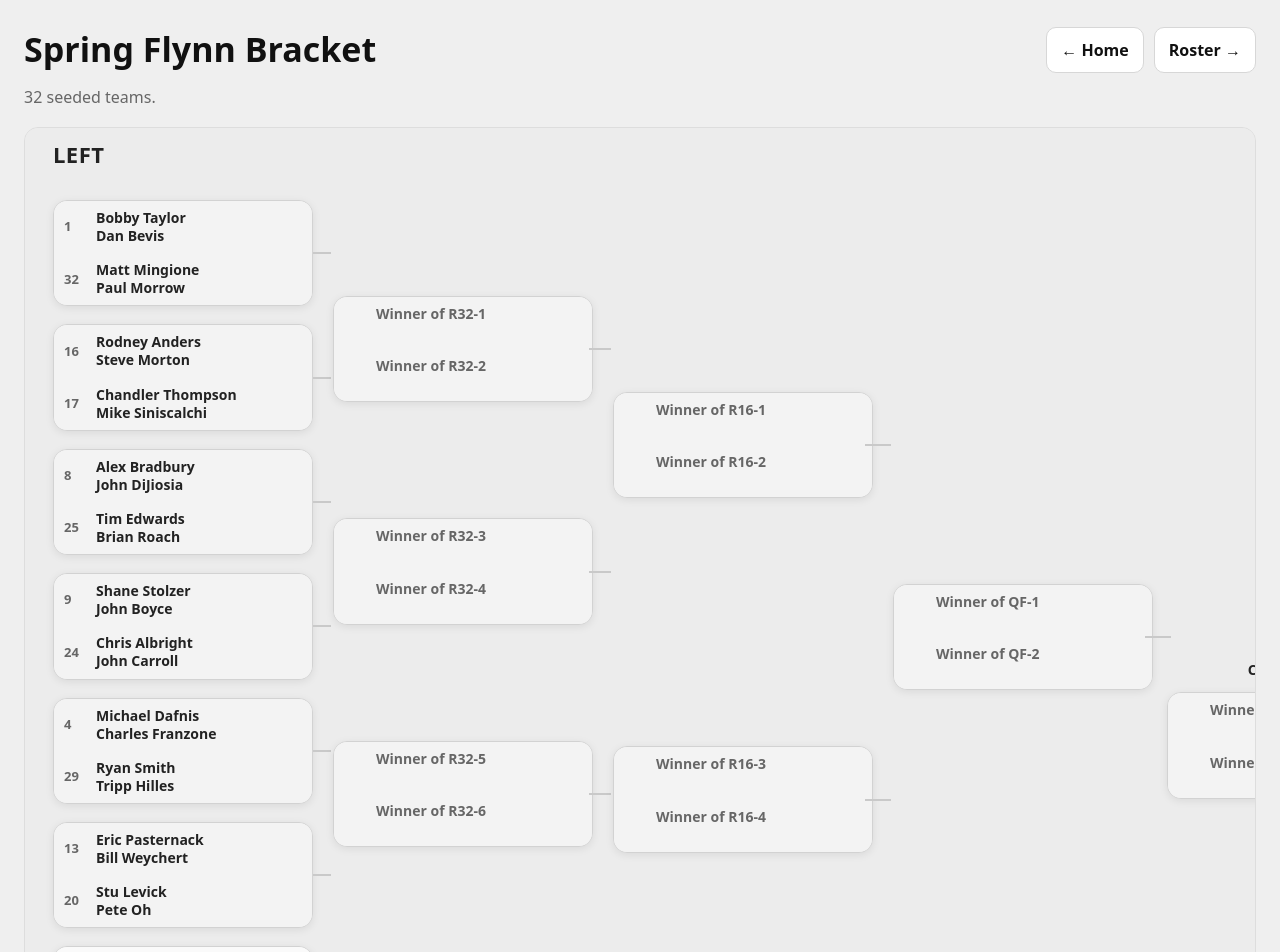
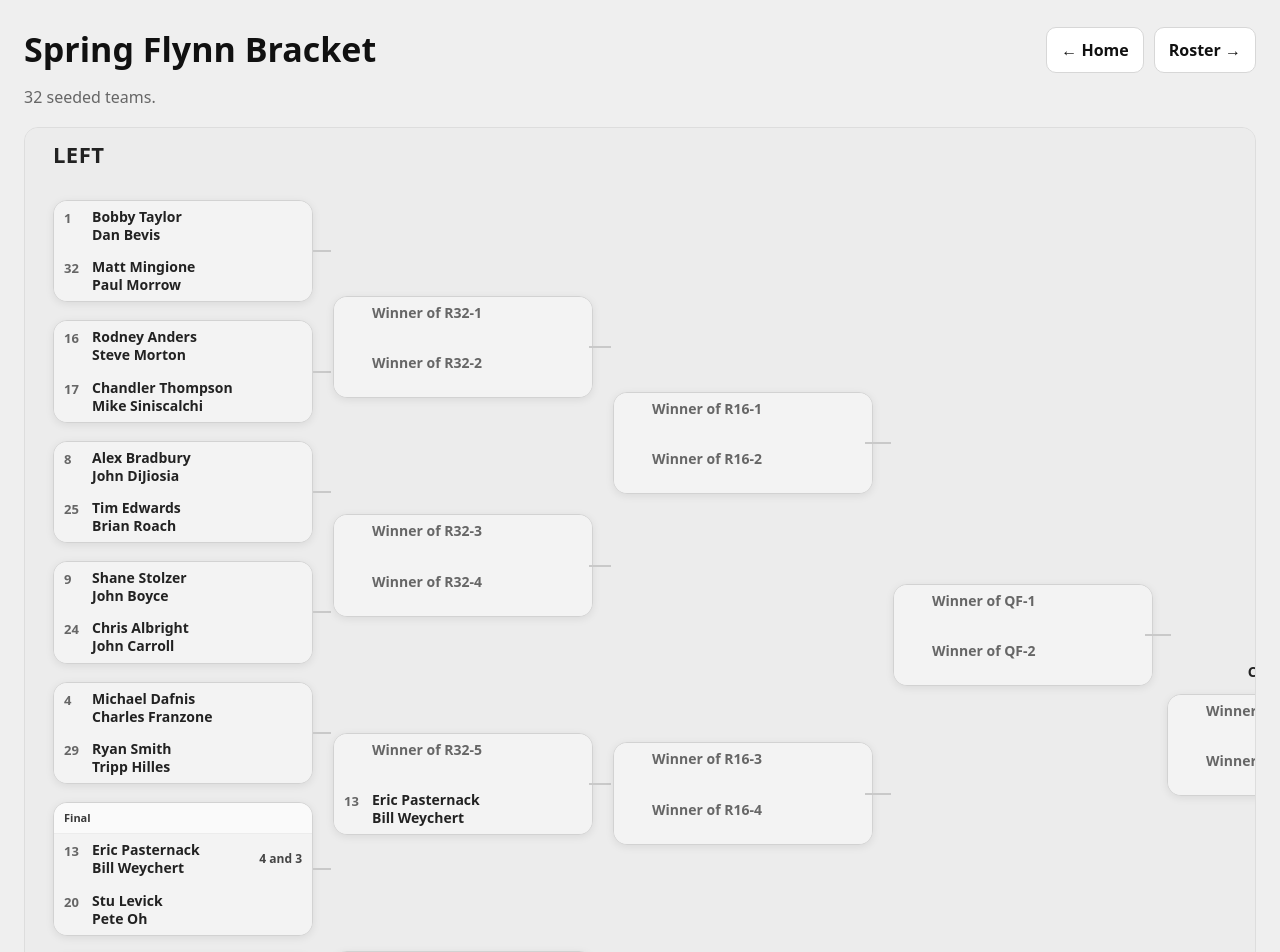
Before and after one commit to mdanieledcg-pixel/spring-flynn, a Next.js app: page /bracket in a window 1280 px wide. Shown: the top 952 px of the page. Built offline with nearby package versions, Linux system fonts and the light colour scheme; no server answers; the database is empty.

Commit message:
Update page.tsx
kingkiner / mchale and pasternack / weychart

```diff
--- a/app/bracket/page.tsx
+++ b/app/bracket/page.tsx
@@ -57,8 +57,33 @@ function make32SeedBracket(teams: Team[]) {
 
   const r32: Match[] = r32Pairs.map(([a, b], i) => {
   const matchNumber = i + 1;
+  // Pasternack / Weychert win 4 and 3
+  if (matchNumber === 6) {
+    return {
+      id: `R32-${matchNumber}`,
+      a: getTeam(a),
+      b: getTeam(b),
+      aScore: "4 and 3",
+      bScore: null,
+      winnerSeed: 13,
+    };
+  }
 
-  // Dolan / Davis win 4 and 3
+  // Kingkiner / McHale win 1 Up
+  if (matchNumber === 11) {
+    return {
+      id: `R32-${matchNumber}`,
+      a: getTeam(a),
+      b: getTeam(b),
+      aScore: "1 Up",
+      bScore: null,
+      winnerSeed: 7,
+    };
+  }
+
+
+
+    // Dolan / Davis win 4 and 3
   if (matchNumber === 7) {
     return {
       id: `R32-${matchNumber}`,
@@ -575,7 +600,7 @@ export default async function BracketPage() {
           border-top: none;
         }
 
-        .teamRow {
+       .teamRow {
           position: relative;
           display: grid;
           grid-template-columns: 22px minmax(0, 1fr);
@@ -583,13 +608,6 @@ export default async function BracketPage() {
           align-items: start;
           padding: 8px 56px 8px 10px;
           background: #f3f3f3;
-        }
-
-        .teamRow {
-          grid-template-columns: 24px minmax(0, 1fr);
-          gap: 8px;
-          align-items: center;
-          padding: 9px 56px 9px 10px;
         }
 
         .winnerLike {
```
